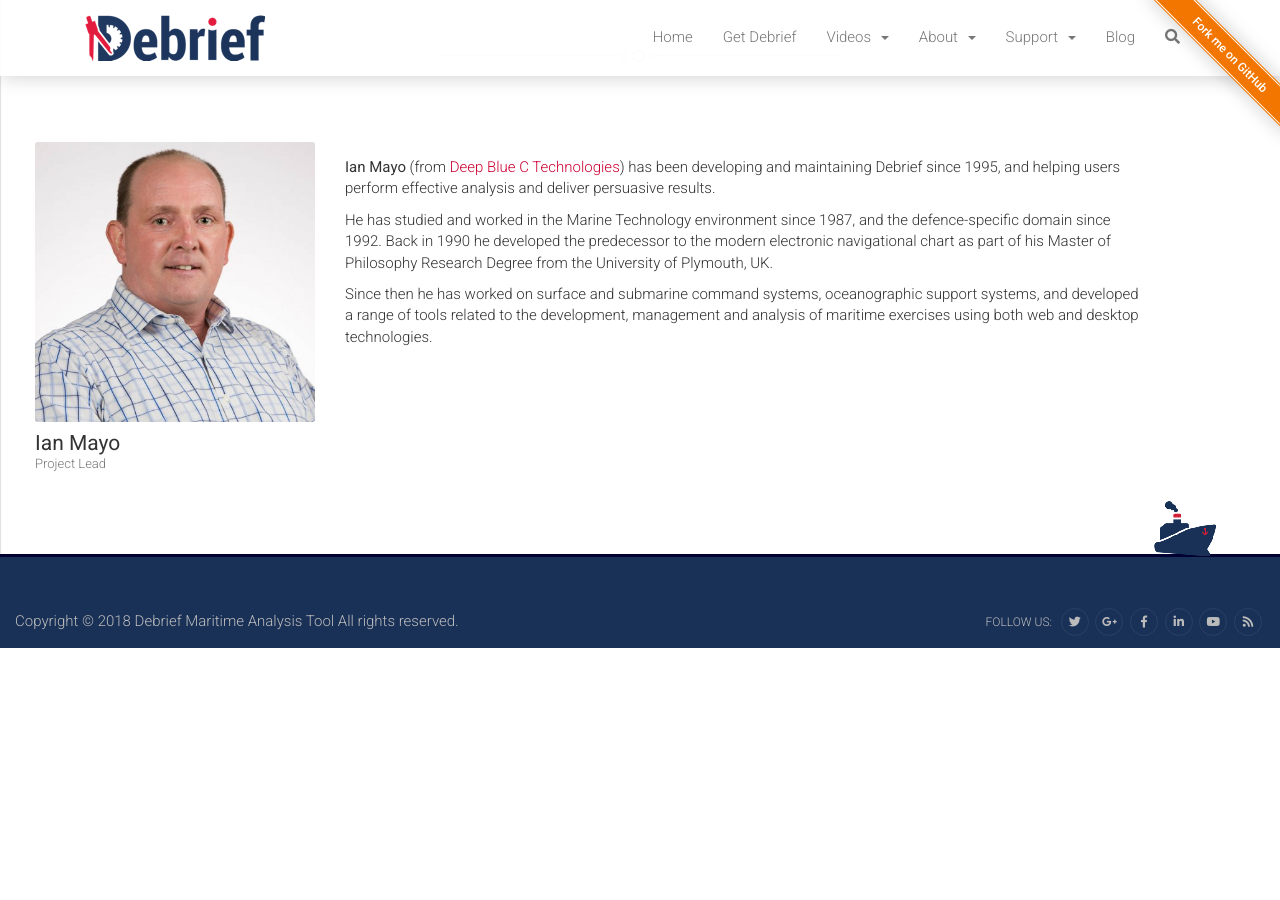
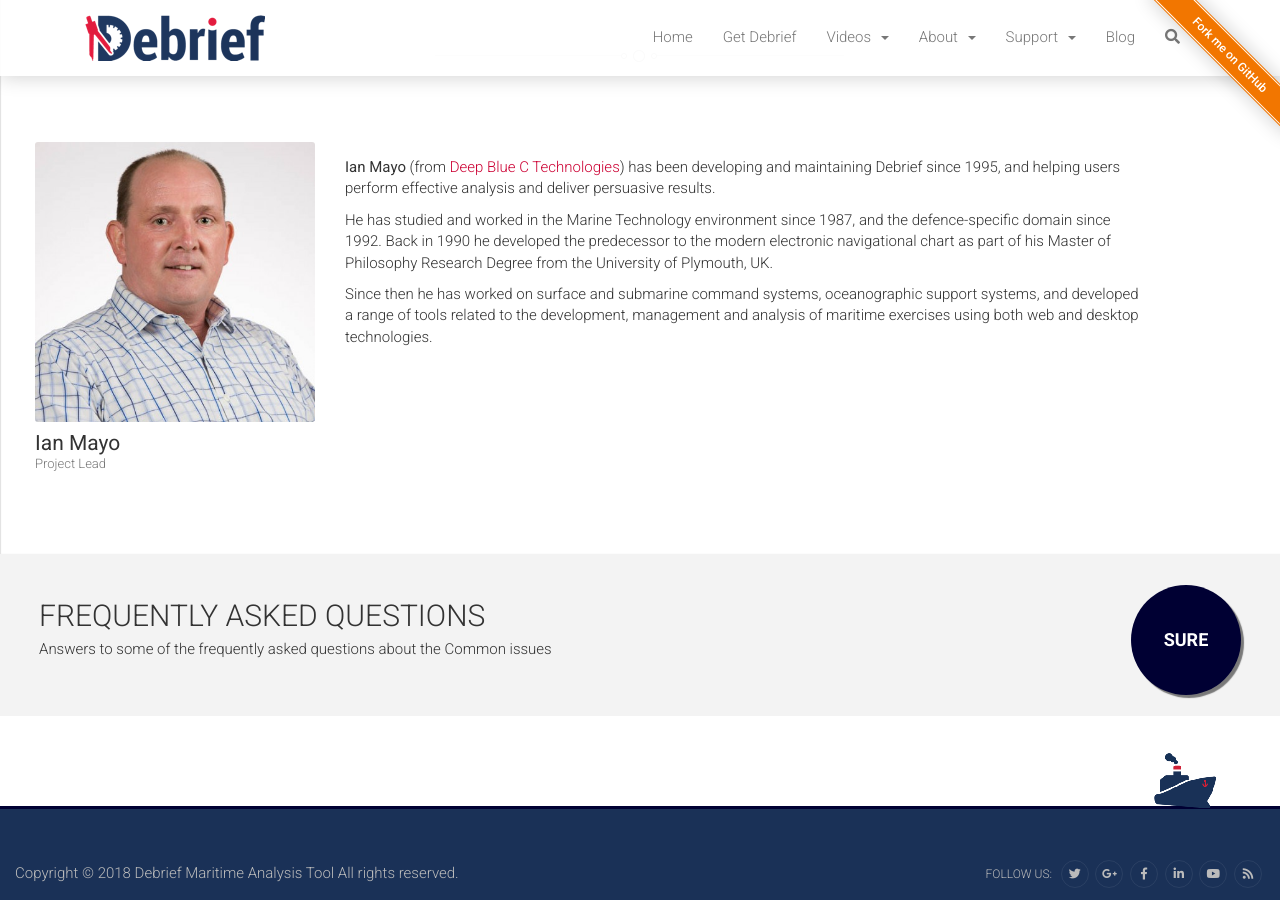
Before and after one commit to debrief/site, a Jekyll site: the page built from about-us.html, in a window 1280 px wide and 900 px high, scrolled down 709 px. Built offline with Jekyll 4.4.1, drawn with Linux system fonts in a browser that asks for light colours; nearby versions of some CDN libraries; before the commit the page ends 1357 px from its top, so only the background shows below that.

Commit message:
Adding questions block to about page

```diff
--- a/about-us.html
+++ b/about-us.html
@@ -47,4 +47,26 @@
         </div>
     </section>
 
+    <div class="containet-fluid pb-5">
+        <div class="block-try mb-5">
+            <div class="row">
+                <div class="col-md-10 d-flex flex-column justify-content-center">
+                <h2 class="font-weight-light">FREQUENTLY ASKED QUESTIONS</h2>
+                <p class="font-weight-light">Answers to some of the frequently asked questions about the Common issues</p>
+                </div>
+                <div class="col-md-2">
+
+                <a target="_self" class="btn-circle btn-with-symbol ml-auto" href="/faq">
+                    <span class="text">SURE</span>
+                    <span class="symbol">
+                        <img alt="ok" src="../assets/images/done-icon.png">
+                    </span>
+                </a>
+
+                </div>
+            </div>
+            </div>
+        </div>
+    </div>
+
 </main>
```
